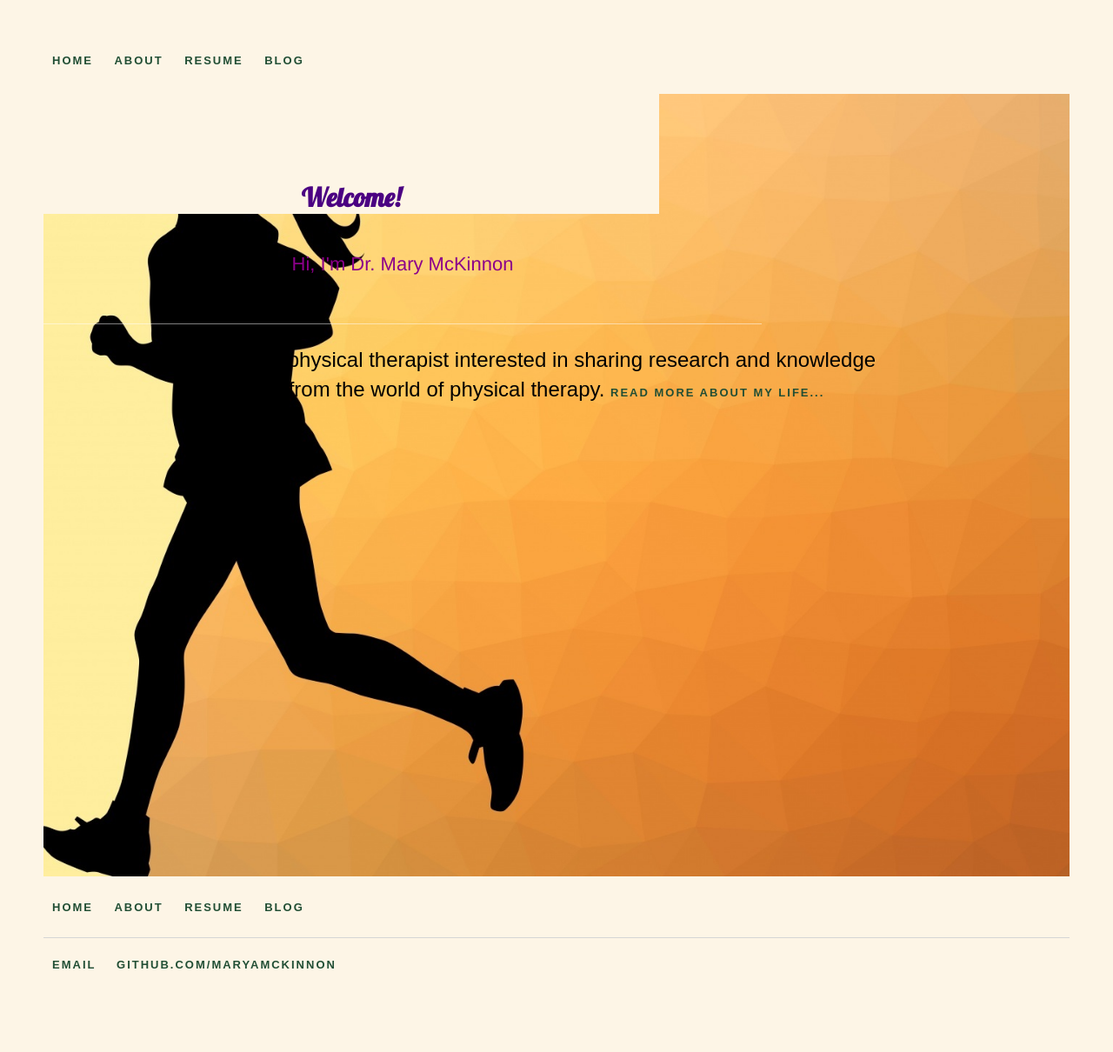
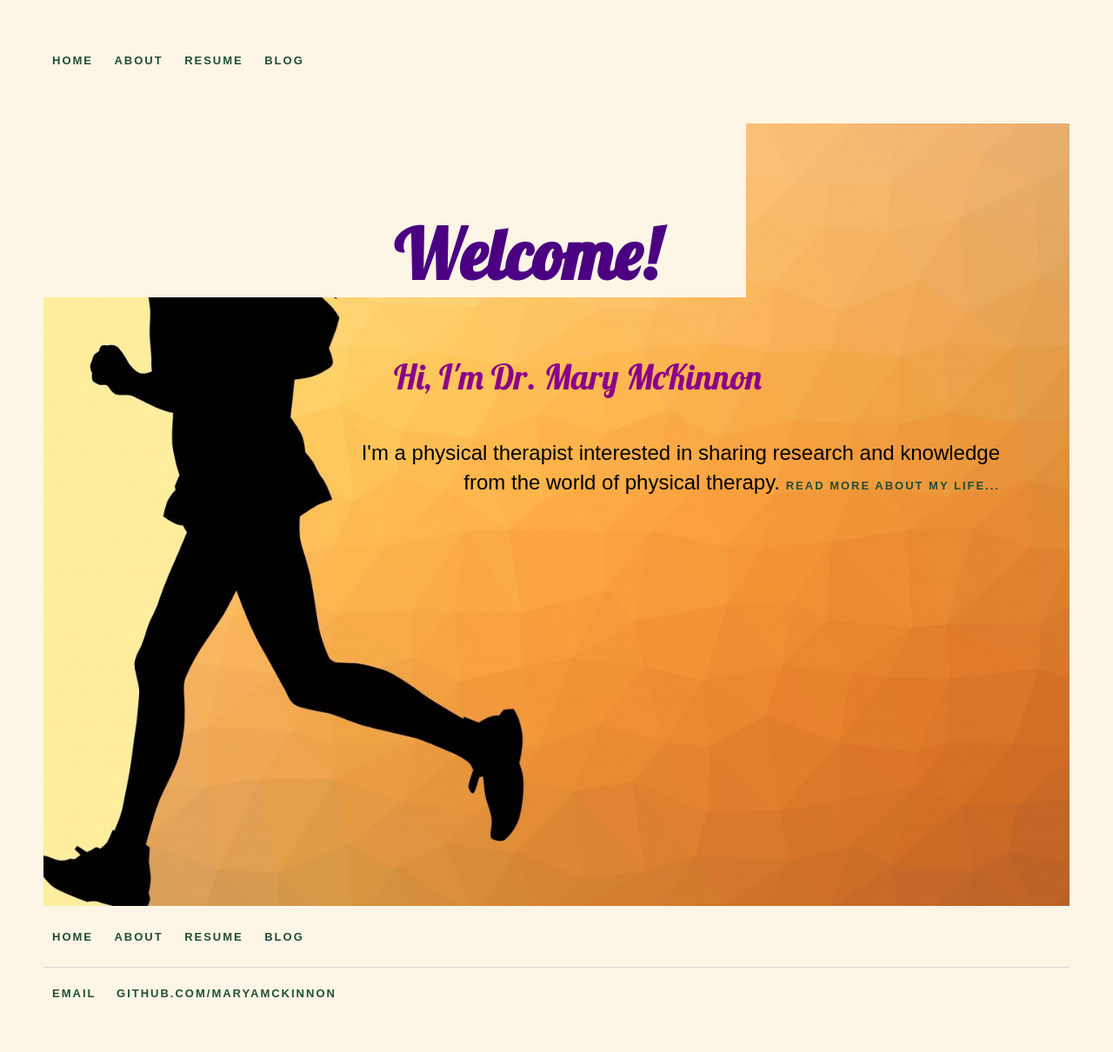
Before and after one commit to maryamckinnon/maryamckinnon.github.io, a Jekyll site: the page built from index.html, in a window 1280 px wide. Shown: the whole page at 87% size. Built offline with Jekyll 4.4.1, drawn with Linux system fonts in a browser that asks for light colours; before the commit the page ends 1177 px from its top, so only the background shows below that.

Commit message:
Update main.css

```diff
--- a/css/main.css
+++ b/css/main.css
@@ -47,23 +47,24 @@ a:hover {
 h1 {
   color: indigo;
   font-family: 'Lobster', sans-serif;
-  font-size: 30px;
+  font-size: 80px;
   padding-top: 100px;
+  padding-right: 100px;
   font-weight: bold;
-  text-align: center;
+  text-align: right;
   background-color: oldlace;
   width: 60%;
 }
 
 h2 {
-    font-size: 22px;
-    font-family:'Helvetica', 'Arial', 'Sans-Serif';
+    font-size: 40px;
+    font-family:'Lobster', 'Sans-Serif';
     line-height: 76px;
-    text-align: center;
+    text-align: right;
     top: 20%;
     color: #8C008A;
-    border-bottom: 1px solid rgba(255, 255, 255, 0.5);
     font-weight: normal;
+    padding-right: 80px
     padding-bottom: 30px;
     width: 70%;
 }
@@ -71,7 +72,8 @@ h2 {
 p {
     font-size: 1.5em;
     line-height: 1.4em;
-    text-align: center;
+    text-align: right;
+    padding-right: 80px;
     font-family: 'Raleway', sans-serif;
     font-weight: normal;
 }
```
